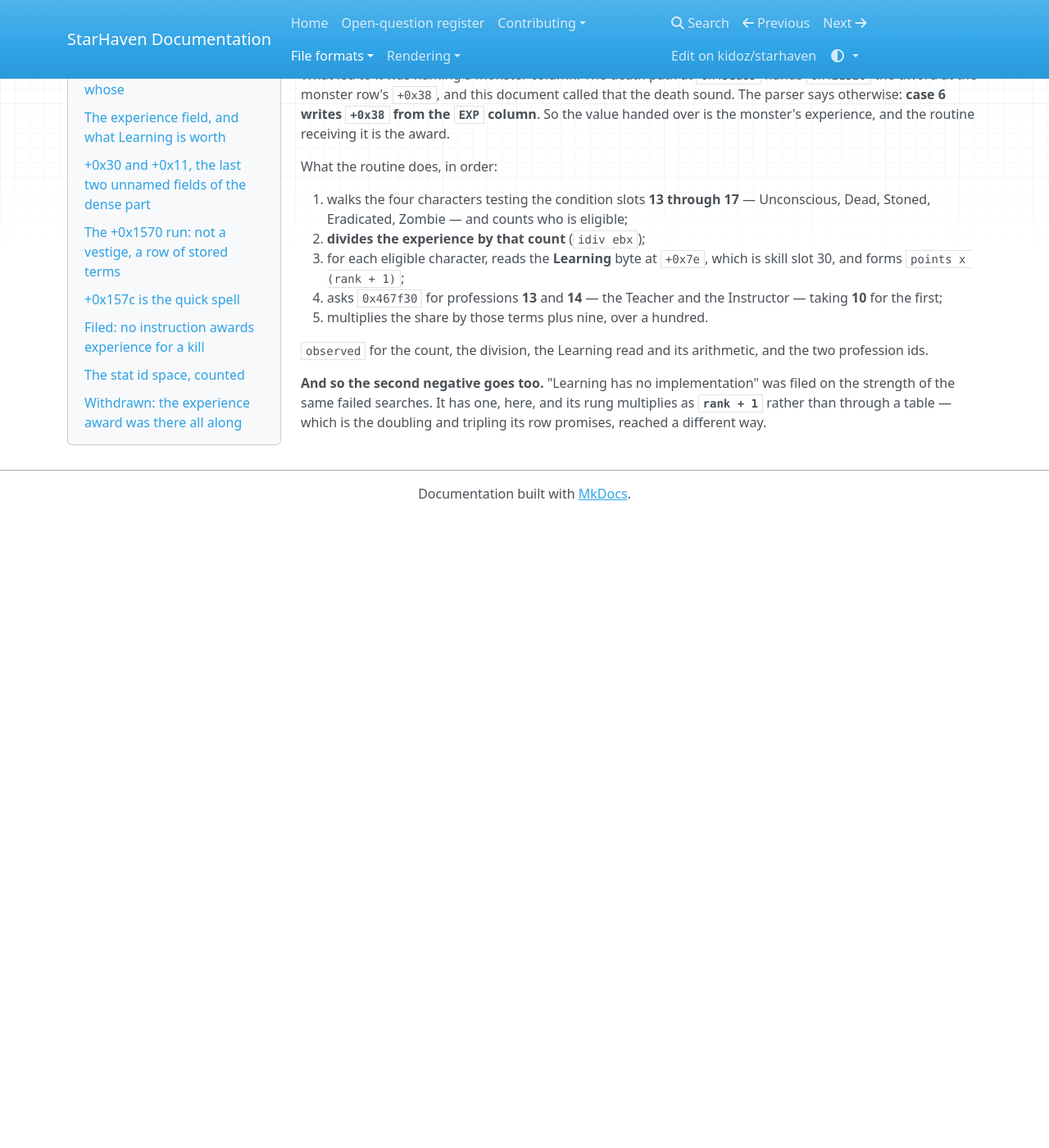
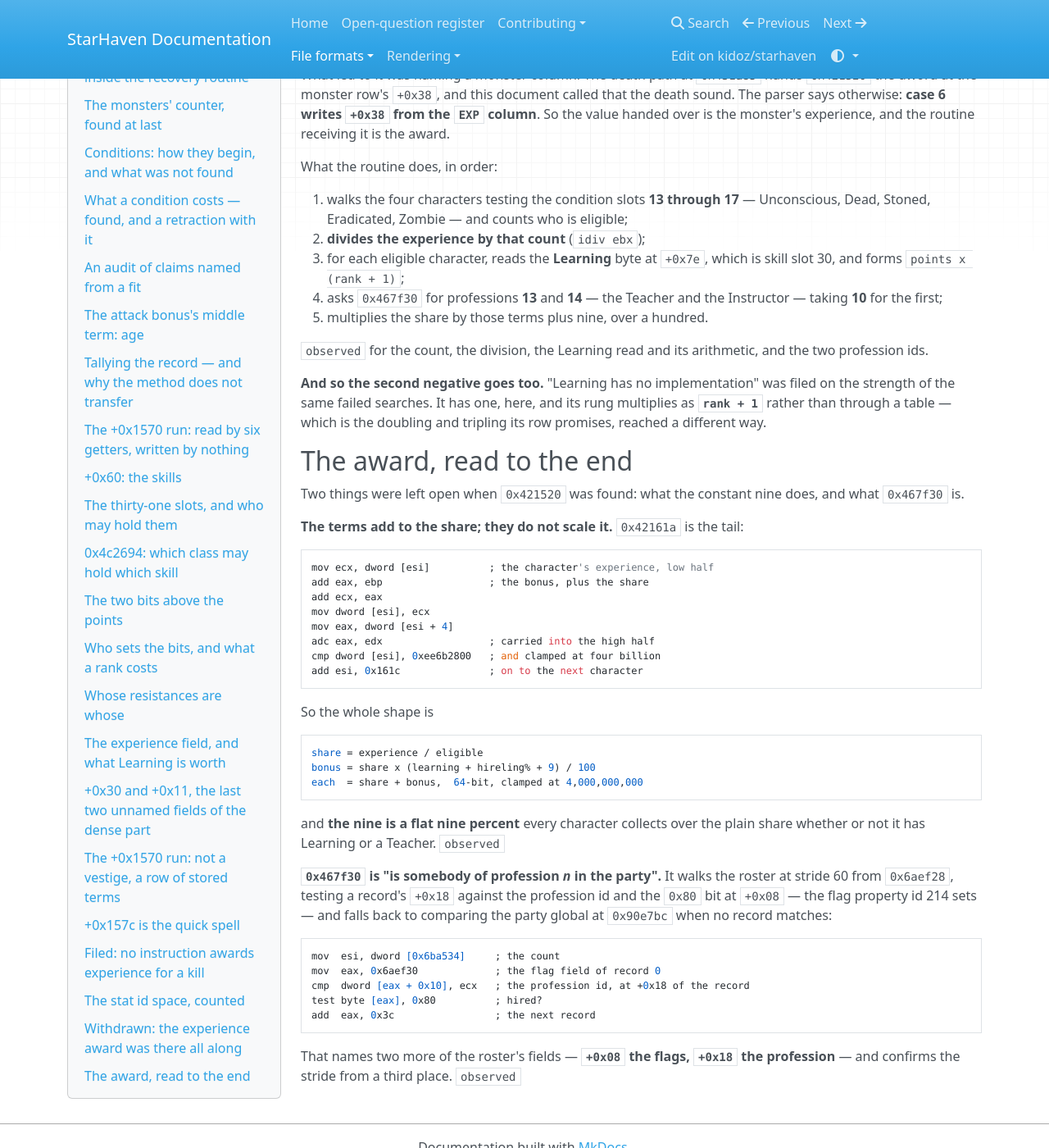
Before and after one commit to kidoz/starhaven, an MkDocs documentation site: the page built from docs/formats/player-record.md, in a window 1280 px wide and 1400 px high, scrolled down 21532 px. Shown: the whole window at 82% size. Built offline with MkDocs 1.6.1, drawn with Linux system fonts in a browser that asks for light colours; nearby versions of some CDN libraries; before the commit the page ends 22162 px from its top, so only the background shows below that.

Commit message:
Finish reading the award and give the engine its shape

````diff
--- a/docs/formats/player-record.md
+++ b/docs/formats/player-record.md
@@ -1243,3 +1243,49 @@ and the two profession ids.
 filed on the strength of the same failed searches. It has one, here, and its
 rung multiplies as **`rank + 1`** rather than through a table — which is the
 doubling and tripling its row promises, reached a different way.
+
+## The award, read to the end
+
+Two things were left open when `0x421520` was found: what the constant nine
+does, and what `0x467f30` is.
+
+**The terms add to the share; they do not scale it.** `0x42161a` is the tail:
+
+```
+mov ecx, dword [esi]          ; the character's experience, low half
+add eax, ebp                  ; the bonus, plus the share
+add ecx, eax
+mov dword [esi], ecx
+mov eax, dword [esi + 4]
+adc eax, edx                  ; carried into the high half
+cmp dword [esi], 0xee6b2800   ; and clamped at four billion
+add esi, 0x161c               ; on to the next character
+```
+
+So the whole shape is
+
+```
+share = experience / eligible
+bonus = share x (learning + hireling% + 9) / 100
+each  = share + bonus,  64-bit, clamped at 4,000,000,000
+```
+
+and **the nine is a flat nine percent** every character collects over the plain
+share whether or not it has Learning or a Teacher. `observed`
+
+**`0x467f30` is "is somebody of profession *n* in the party".** It walks the
+roster at stride 60 from `0x6aef28`, testing a record's `+0x18` against the
+profession id and the `0x80` bit at `+0x08` — the flag property id 214 sets —
+and falls back to comparing the party global at `0x90e7bc` when no record
+matches:
+
+```
+mov  esi, dword [0x6ba534]     ; the count
+mov  eax, 0x6aef30             ; the flag field of record 0
+cmp  dword [eax + 0x10], ecx   ; the profession id, at +0x18 of the record
+test byte [eax], 0x80          ; hired?
+add  eax, 0x3c                 ; the next record
+```
+
+That names two more of the roster's fields — **`+0x08` the flags, `+0x18` the
+profession** — and confirms the stride from a third place. `observed`
````
Also changed, not shown: README.md (+11 -0 lines), 2 other files.
